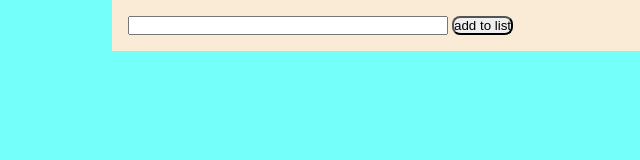
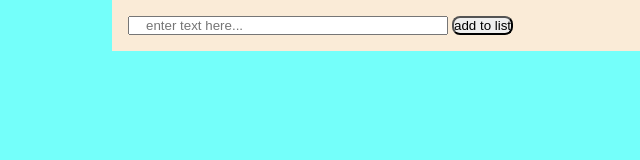
Before and after one commit to VadymSorokin/16-To-Do-max, a plain HTML site: page index.html in a window 1280 px wide. Shown: the full height of the page, 0-640 px from the left. Drawn offline with Linux system fonts and the light colour scheme; no server answers.

Commit message:
Update index.html

```diff
--- a/index.html
+++ b/index.html
@@ -14,7 +14,7 @@
 	<div class="container ">
 		<div class="input-wrap">
 			<form name="group">
-				<input name="input-item" class="input-issue" type="text" size="5">
+				<input name="input-item" class="input-issue" type="text" size="5" placeholder ="enter text here...">
 				<input class="button input-button" type="button" value="add to list">
 			</form>
 		</div>
```
